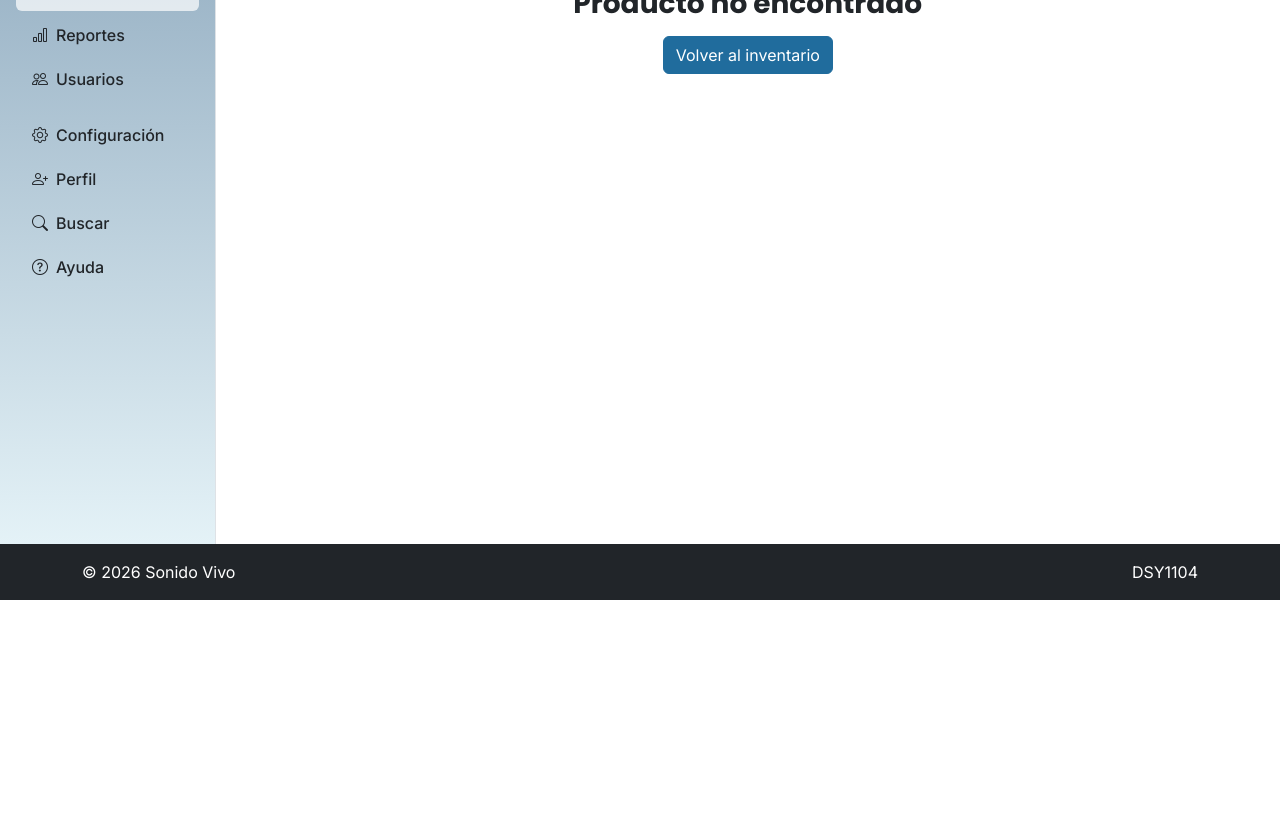
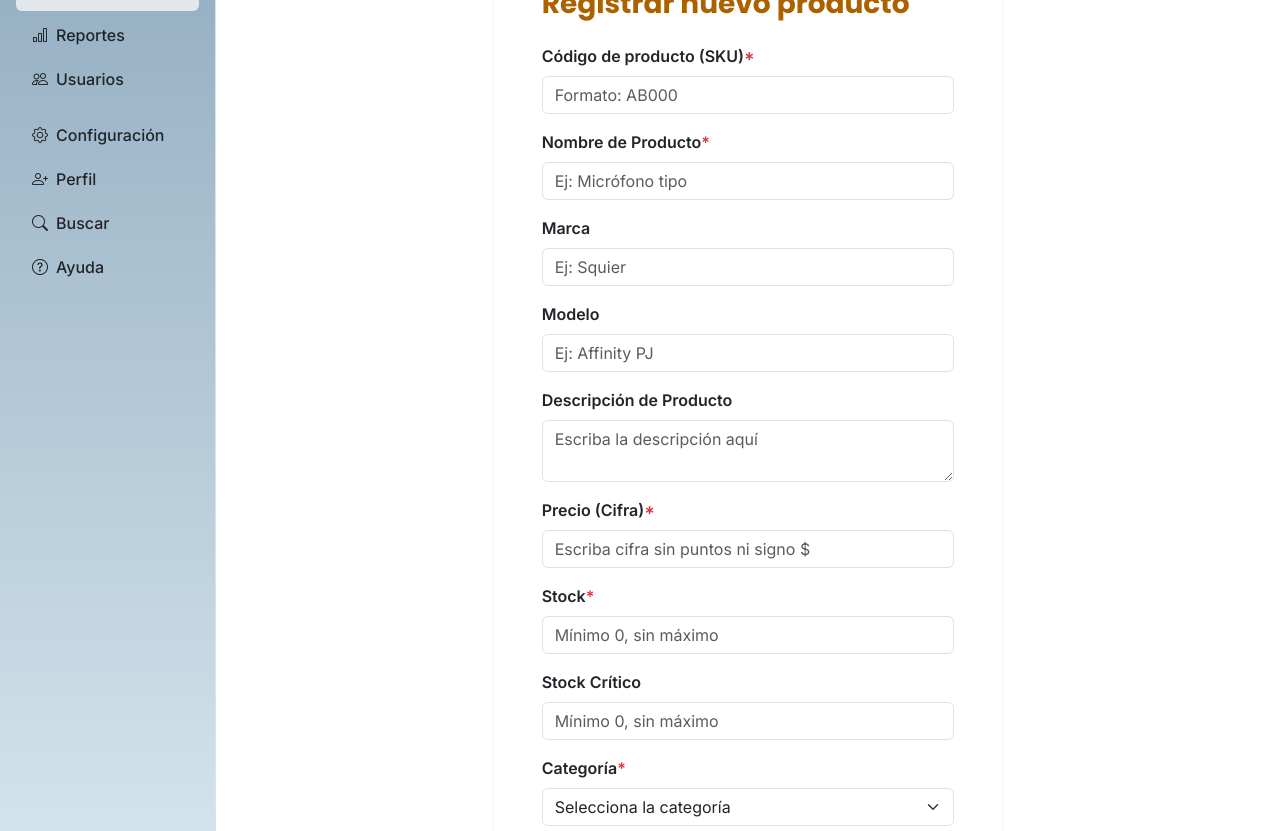
Before and after one commit to pepestack/Sonido-Vivo, a React (Vite) app: page /admin/productos/nuevo in a window 1280 px wide. Shown: the part 200-1031 px from the top of the page. Before the commit the page ends 800 px from the top, so only its background shows below. Built offline with nearby package versions, Linux system fonts and the light colour scheme.

Commit message:
feat: agregar pagina de agregar producto en panel de admin con su organismo de formulario correspondiente

```diff
--- a/src/App.jsx
+++ b/src/App.jsx
@@ -19,6 +19,7 @@ import { UsuariosProvider } from "./context/UsuariosContext";
 import { CarritoProvider } from "./context/CarritoContext";
 import NoEncontrado from "./pages/NoEncontrado";
 import AdminVerProducto from "./pages/admin/AdminVerProducto";
+import AdminNuevoProducto from "./pages/admin/AdminNuevoProducto";
 
 export default function App() {
   return (
@@ -46,6 +47,7 @@ export default function App() {
               <Route path="/admin" element={<AdminHome />} />
               <Route path="/admin/productos" element={<AdminProductos />} />
               <Route path="/admin/productos/:id" element={<AdminVerProducto />} />
+              <Route path="/admin/productos/nuevo" element={<AdminNuevoProducto />} />
               <Route path="/admin/usuarios" element={<AdminUsuarios />} />
               <Route path="/admin/usuarios/:id" element={<VerUsuario />} />
               <Route path="*" element={<NoEncontrado />} />
--- /dev/null
+++ b/src/components/organisms/FormularioProducto/FormularioProducto.jsx
@@ -0,0 +1,200 @@
+import { useEffect, useState } from 'react'
+import { Card, Form } from 'react-bootstrap'
+import { Boton } from '../../atoms/Boton/Boton'
+import { Imagen } from '../../atoms/Imagen/Imagen'
+import { Titulo } from '../../atoms/Titulo/Titulo'
+import { CampoFormulario } from '../../molecules/CampoFormulario/CampoFormulario'
+import { useFormulario } from '../../../hooks/useFormulario'
+import {
+  sinErrores,
+  validarLargoMaximo,
+  validarObligatorio,
+  validarPrecio,
+  validarSku,
+  validarStock,
+  validarStockCritico,
+} from '../../../utils/validaciones'
+
+const productoVacio = {
+  id: '',
+  nombre: '',
+  marca: '',
+  modelo: '',
+  descripcion: '',
+  precio: '',
+  stock: '',
+  stockCritico: '',
+  categoria: '',
+  imagen: null,
+  galeria: [],
+}
+
+// Formulario compartido para crear y editar productos.
+// skuEnUso(sku): indica si el SKU ya pertenece a otro producto
+// onEnviar(producto): recibe el producto validado y con los números convertidos
+export function FormularioProducto(props) {
+  const formulario = useFormulario(props.valoresIniciales ?? productoVacio)
+  const valores = formulario.valores
+  const errores = formulario.errores
+
+  // vista previa del archivo elegido; solo vive mientras se edita, no se guarda
+  const [vistaPrevia, setVistaPrevia] = useState(null)
+
+  useEffect(() => {
+    return () => {
+      if (vistaPrevia) URL.revokeObjectURL(vistaPrevia)
+    }
+  }, [vistaPrevia])
+
+  // Simula una subida: el producto guarda solo la ruta, y el archivo debe
+  // estar en public/images/productos para que se vea en la tienda
+  function manejarImagen(evento) {
+    const archivo = evento.target.files[0]
+    if (!archivo) return
+    setVistaPrevia(URL.createObjectURL(archivo))
+    formulario.setValores((actuales) => ({ ...actuales, imagen: `/images/productos/${archivo.name}` }))
+  }
+
+  function manejarEnvio(evento) {
+    evento.preventDefault()
+    const nuevos = {
+      id: validarSku(valores.id, props.skuEnUso),
+      nombre: validarObligatorio(valores.nombre, 'El nombre es requerido') || validarLargoMaximo(valores.nombre, 100),
+      descripcion: validarLargoMaximo(valores.descripcion, 500),
+      precio: validarPrecio(valores.precio),
+      stock: validarStock(valores.stock),
+      stockCritico: validarStockCritico(valores.stockCritico, valores.stock),
+      categoria: validarObligatorio(valores.categoria, 'Selecciona una categoría'),
+    }
+    formulario.setErrores(nuevos)
+    if (!sinErrores(nuevos)) return
+
+    props.onEnviar({
+      ...valores,
+      id: valores.id.trim(),
+      nombre: valores.nombre.trim(),
+      precio: Number(valores.precio),
+      stock: Number(valores.stock),
+      stockCritico: valores.stockCritico === '' ? 0 : Number(valores.stockCritico),
+    })
+  }
+
+  return (
+    <Card className="shadow-sm border-0">
+      <Card.Body className="p-4 p-md-5">
+        <Titulo nivel={2} className="h3 fw-bold mb-4 text-primary">
+          {props.titulo}
+        </Titulo>
+        <Form noValidate onSubmit={manejarEnvio}>
+          <CampoFormulario
+            id="id"
+            etiqueta="Código de producto (SKU)"
+            placeholder="Formato: AB000"
+            requerido
+            valor={valores.id}
+            onChange={formulario.manejarCambio}
+            error={errores.id}
+          />
+          <CampoFormulario
+            id="nombre"
+            etiqueta="Nombre de Producto"
+            placeholder="Ej: Micrófono tipo"
+            requerido
+            valor={valores.nombre}
+            onChange={formulario.manejarCambio}
+            error={errores.nombre}
+          />
+          <CampoFormulario
+            id="marca"
+            etiqueta="Marca"
+            placeholder="Ej: Squier"
+            valor={valores.marca}
+            onChange={formulario.manejarCambio}
+          />
+          <CampoFormulario
+            id="modelo"
+            etiqueta="Modelo"
+            placeholder="Ej: Affinity PJ"
+            valor={valores.modelo}
+            onChange={formulario.manejarCambio}
+          />
+          <CampoFormulario
+            id="descripcion"
+            etiqueta="Descripción de Producto"
+            tipo="textarea"
+            filas={2}
+            placeholder="Escriba la descripción aquí"
+            valor={valores.descripcion}
+            onChange={formulario.manejarCambio}
+            error={errores.descripcion}
+          />
+          <CampoFormulario
+            id="precio"
+            etiqueta="Precio (Cifra)"
+            tipo="number"
+            placeholder="Escriba cifra sin puntos ni signo $"
+            requerido
+            valor={valores.precio}
+            onChange={formulario.manejarCambio}
+            error={errores.precio}
+          />
+          <CampoFormulario
+            id="stock"
+            etiqueta="Stock"
+            tipo="number"
+            placeholder="Mínimo 0, sin máximo"
+            requerido
+            valor={valores.stock}
+            onChange={formulario.manejarCambio}
+            error={errores.stock}
+          />
+          <CampoFormulario
+            id="stockCritico"
+            etiqueta="Stock Crítico"
+            tipo="number"
+            placeholder="Mínimo 0, sin máximo"
+            valor={valores.stockCritico}
+            onChange={formulario.manejarCambio}
+            error={errores.stockCritico}
+          />
+          <CampoFormulario
+            id="categoria"
+            etiqueta="Categoría"
+            tipo="select"
+            placeholder="Selecciona la categoría"
+            requerido
+            opciones={props.categorias}
+            valor={valores.categoria}
+            onChange={formulario.manejarCambio}
+            error={errores.categoria}
+          />
+          <CampoFormulario
+            id="imagen"
+            etiqueta="Subir Imagen del Producto"
+            tipo="file"
+            accept="image/*"
+            onChange={manejarImagen}
+            className="mb-1"
+          />
+          <Form.Text className="d-block mb-3 text-muted">
+            La imagen debe estar en public/images/productos
+          </Form.Text>
+          {(vistaPrevia || valores.imagen) && (
+            <div className="mb-3 text-center">
+              <Imagen src={vistaPrevia ?? valores.imagen} alt="Vista previa" className="img-thumbnail producto-img" />
+            </div>
+          )}
+
+          <div className="d-flex justify-content-between align-items-center">
+            <Boton variante="outline-secondary" onClick={props.onCancelar}>
+              {props.textoCancelar ?? 'Cancelar'}
+            </Boton>
+            <Boton variante="success" tipo="submit" className="px-4">
+              Guardar Producto
+            </Boton>
+          </div>
+        </Form>
+      </Card.Body>
+    </Card>
+  )
+}
--- /dev/null
+++ b/src/pages/admin/AdminNuevoProducto.jsx
@@ -0,0 +1,35 @@
+import { Col, Row } from 'react-bootstrap'
+import { useNavigate } from 'react-router-dom'
+import { PlantillaPrivada } from '../../components/templates/PlantillaPrivada/PlantillaPrivada'
+import { FormularioProducto } from '../../components/organisms/FormularioProducto/FormularioProducto'
+import { useTituloPagina } from '../../hooks/useTituloPagina'
+import { categorias } from '../../data/categorias'
+import { useProductos } from '../../context/ProductosContext'
+
+export default function AdminNuevoProducto() {
+  const navigate = useNavigate()
+  const productosCtx = useProductos()
+  useTituloPagina('Nuevo producto')
+
+  function guardar(producto) {
+    productosCtx.agregarProducto(producto)
+    navigate('/admin/productos')
+  }
+
+  return (
+    <PlantillaPrivada>
+      <Row className="justify-content-center">
+        <Col xs={12} md={8} lg={6}>
+          <FormularioProducto
+            titulo="Registrar nuevo producto"
+            categorias={categorias}
+            skuEnUso={(sku) => Boolean(productosCtx.obtenerProducto(sku))}
+            onEnviar={guardar}
+            onCancelar={() => navigate('/admin/productos')}
+            textoCancelar="Cancelar registro"
+          />
+        </Col>
+      </Row>
+    </PlantillaPrivada>
+  )
+}
```
